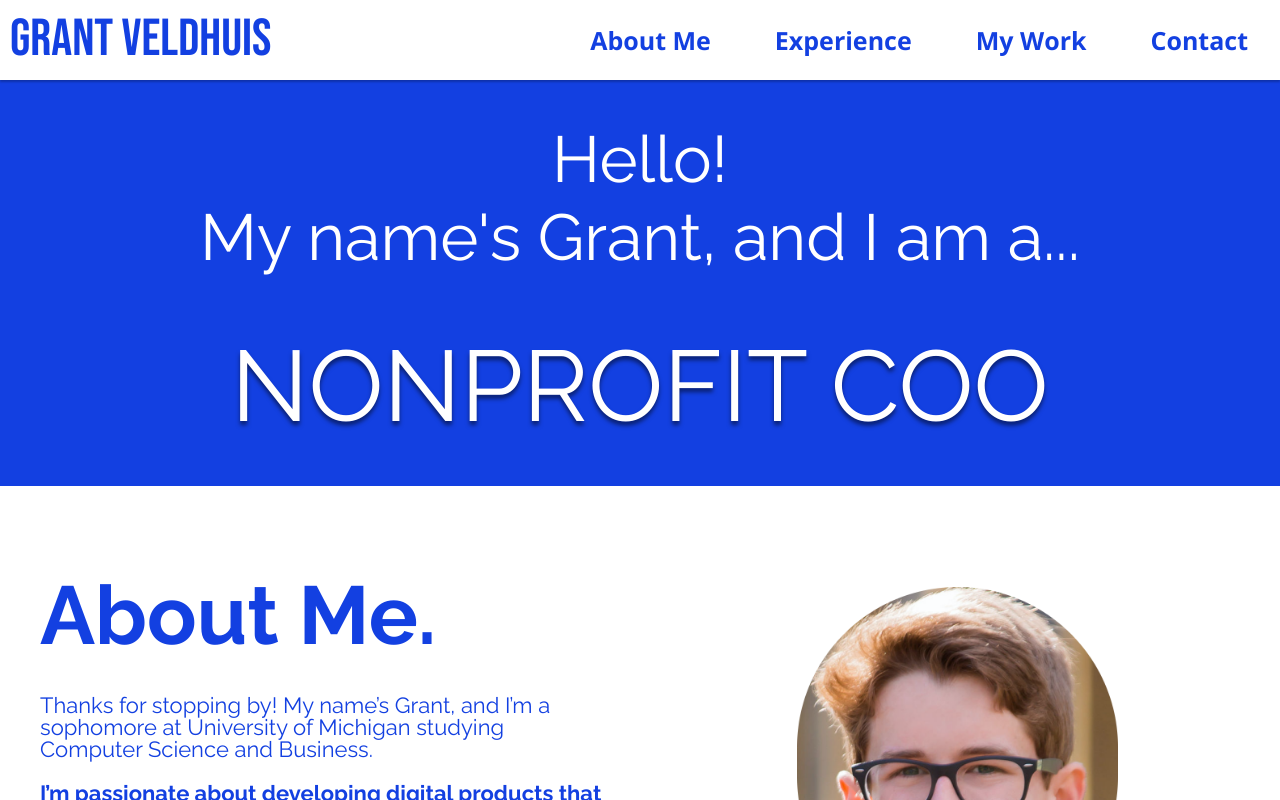
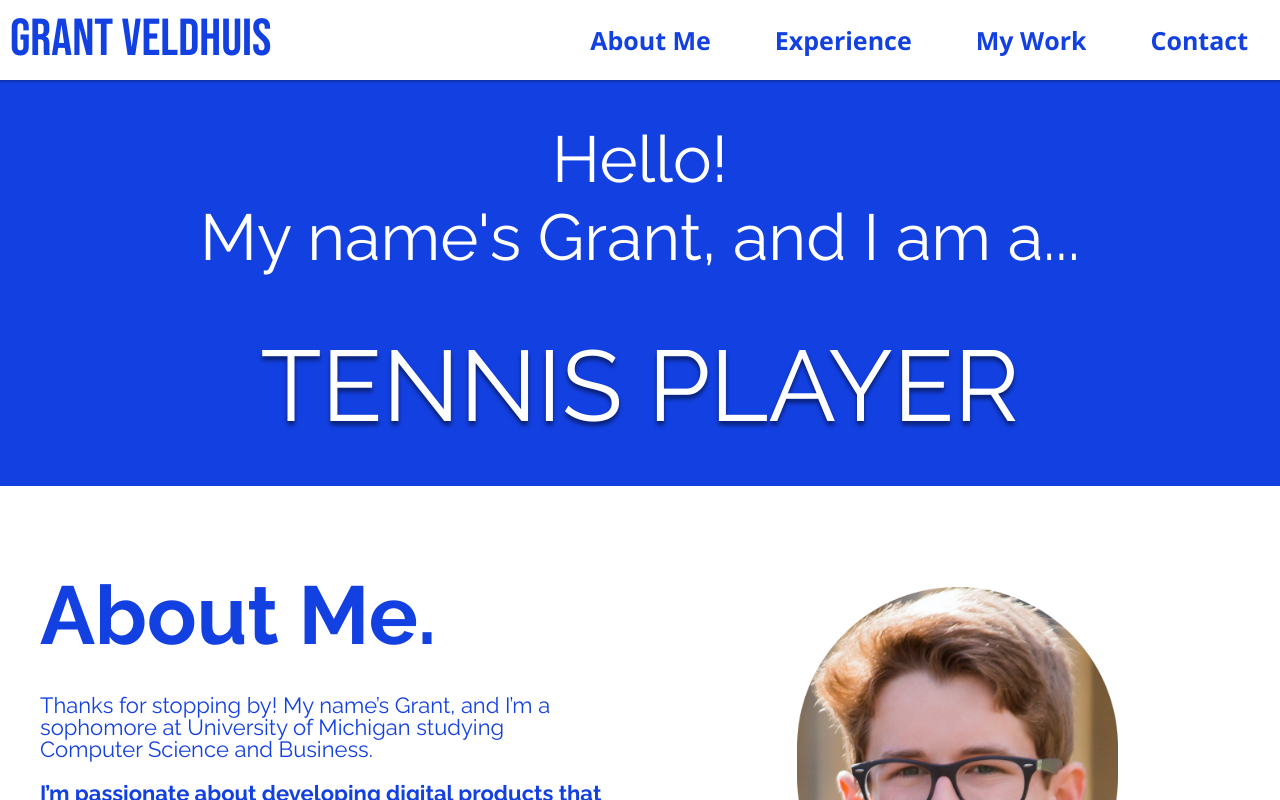
Before and after one commit to gveldhuis/gveldhuis.github.io, a React (Create React App) app: page / in a window 1280 px wide. Shown: the top 800 px of the page. Built offline with nearby package versions, Linux system fonts and the light colour scheme.

Commit message:
Made Intro component switch between roles

```diff
--- a/src/components/Intro/Intro.js
+++ b/src/components/Intro/Intro.js
@@ -3,7 +3,16 @@ import './Intro.css';
 import '../../../src/index.css'
 /*import introImage from './introPhoto-2.jpg';*/
 
+let rolesArray = ["NONPROFIT COO", "SOFTWARE DEVELOPER", "TENNIS PLAYER", "CS STUDENT"];
+
+
 export class Intro extends React.Component {
+    constructor(props) {
+        super(props);
+        this.state = {
+            roleIndex: 0,
+        }
+    }
     render() {
         return (
             <>
@@ -12,10 +21,18 @@ export class Intro extends React.Component {
                     <div className="Intro-text">
                         <h1>Hello!</h1>
                         <h1>My name's Grant, and I am a...</h1>
-                        <h1 className="Intro-title">NONPROFIT COO</h1>
+                        <h1 className="Intro-title">{rolesArray[this.state.roleIndex % 4]}</h1>
                     </div>
                 </div>
             </>
         );
     }
+
+    componentDidMount() {
+        this.myInterval = setInterval(() => {
+            this.setState({
+                roleIndex: this.state.roleIndex + 1
+            });
+        }, 3000);
+    }
 }
```
Also changed, not shown: 1 other file (tests, documents, lock files or other folders).
